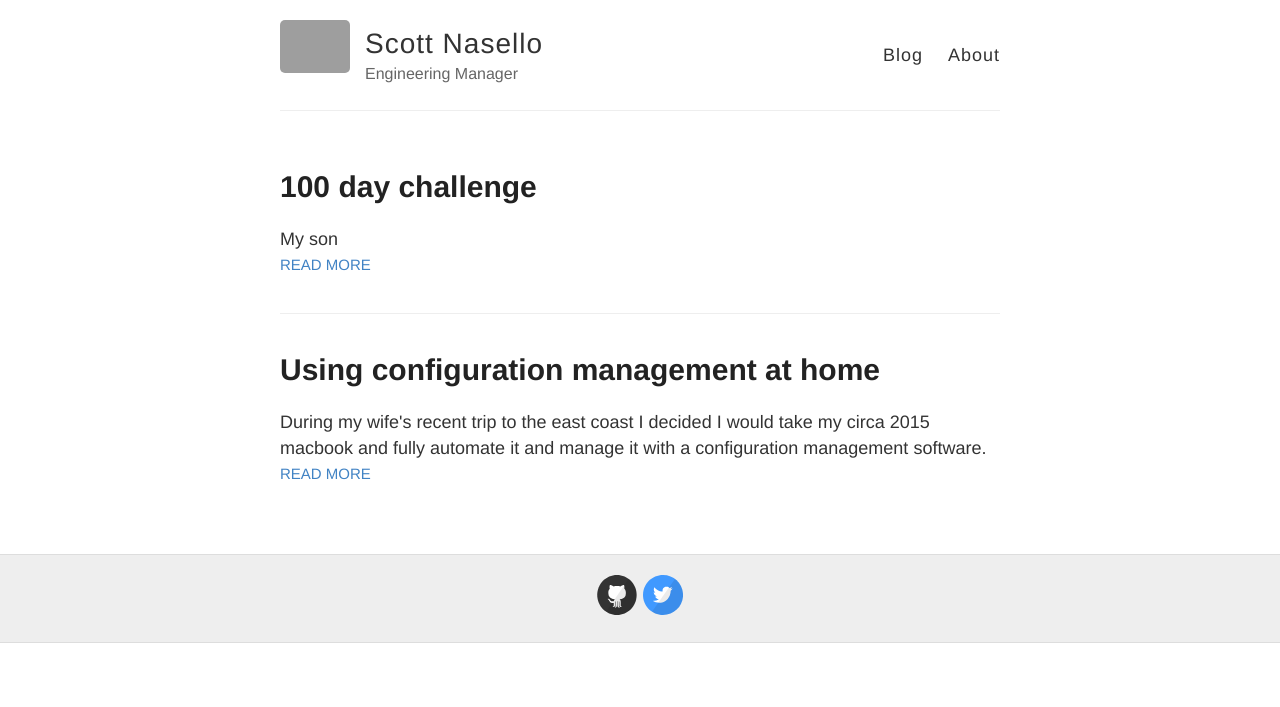
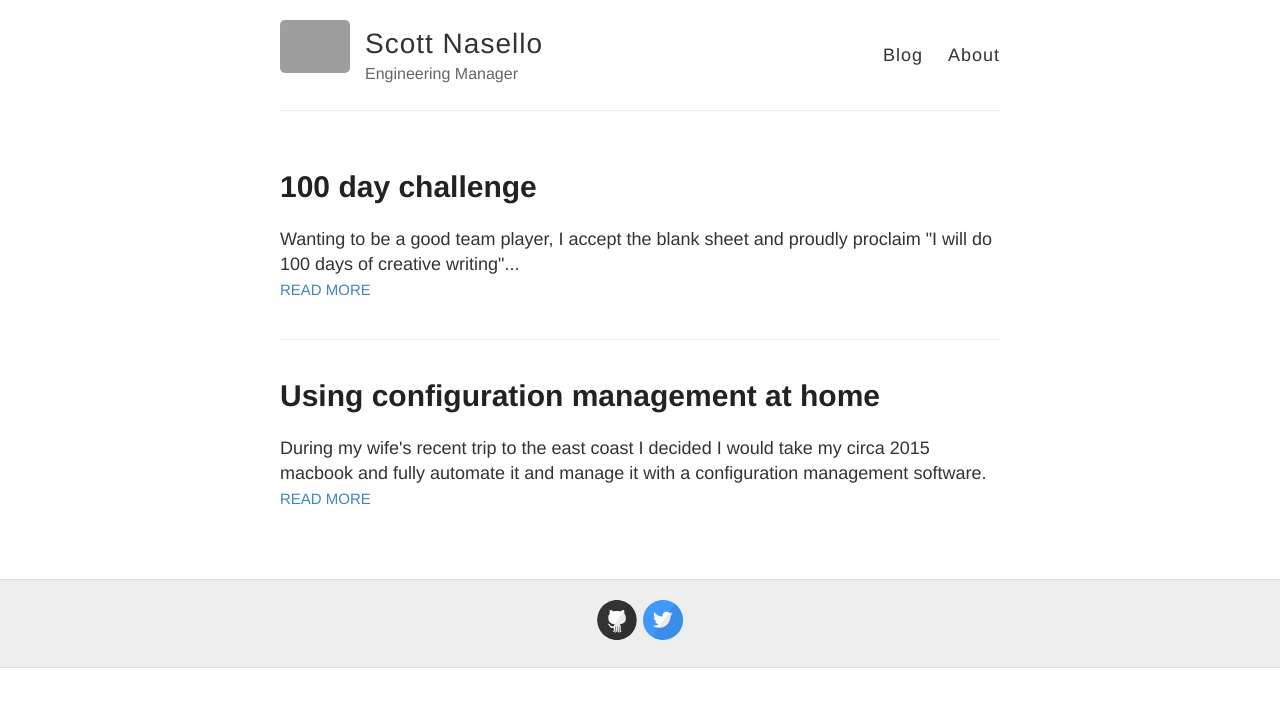
Before and after one commit to scottnasello/scottnasello.github.io, a Jekyll site: the page built from index.html, in a window 1280 px wide. Shown: the top 707 px of the page. Built offline with Jekyll 4.4.1, drawn with Linux system fonts in a browser that asks for light colours; grey boxes are pictures that could not be loaded.

Commit message:
100 day challenge blog post

```diff
--- a/_posts/2018-09-22-Challenge.md
+++ b/_posts/2018-09-22-Challenge.md
@@ -1,7 +1,7 @@
 ---
 layout: post
 title: 100 day challenge
-excerpt: "My son "
+excerpt: Wanting to be a good team player, I accept the blank sheet and proudly proclaim "I will do 100 days of creative writing"...
 ---
 
 My son has completed a 100 day challenge several times with his Suzuki violin class.  Like many activies, repetition and a disciplined commitment are the cornerstone of aquiring new skills.  Violin is no different in this regard.  As an example, I've included the preface from Suzuki Violin Book 3.  I truly believe that Dr. Suzuki would have been fast friends with Dr. Carol Dweck (Growth Mindset researcher).
@@ -18,9 +18,9 @@ So...this is day 1 of a new habit.
 
 A have a few ideas for upcoming posts including:
 
-    1. Podcast series I love
-    2. Leadership, coaching, continous improvement
-    3. Possibly some Chili Dog reviews
+1. Podcast series I love
+2. Leadership, coaching, continous improvement
+3. Possibly some Chili Dog reviews
 
 As mentioned, I see so many parallels between the work many of us are doing to lead transformations and the writings of Dr. Shinichi Suzuki from 1951.
 
```
